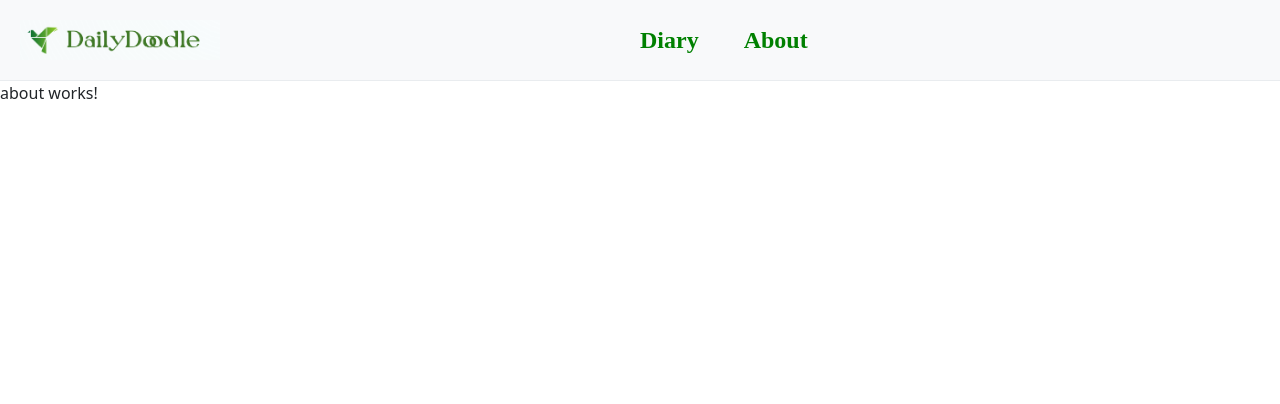
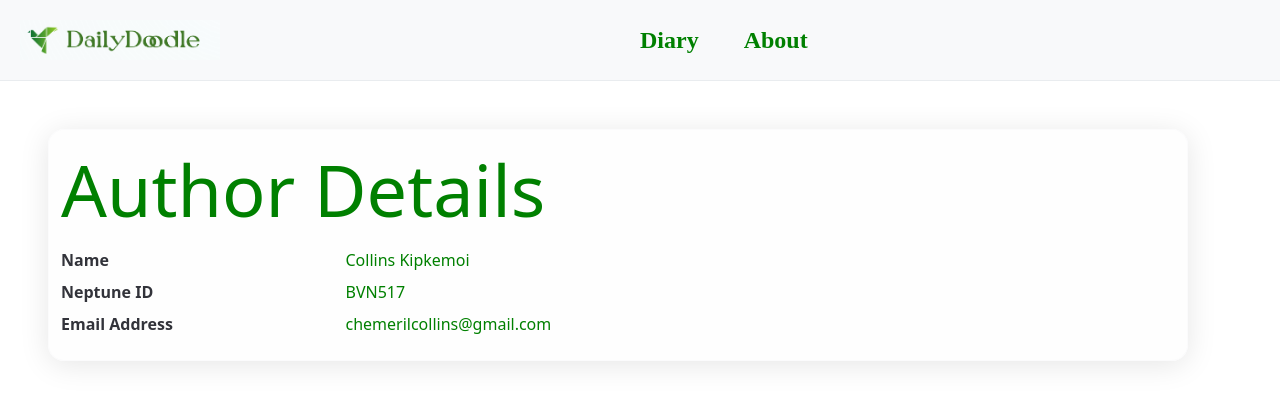
Before and after one commit to CollinsKipkemoi/Dairy-App, an Angular app: page /about in a window 1280 px wide. Shown: the top 404 px of the page. Built offline with nearby package versions, Linux system fonts and the light colour scheme.

Commit message:
About page

```diff
--- a/src/app/about/about.component.css
+++ b/src/app/about/about.component.css
@@ -0,0 +1,17 @@
+.details{
+  /* From https://css.glass */
+  background: rgba(248, 249, 250, 0.22);
+  border-radius: 16px;
+  box-shadow: 0 4px 30px rgba(0, 0, 0, 0.1);
+  backdrop-filter: blur(2.8px);
+  -webkit-backdrop-filter: blur(2.8px);
+  border: 1px solid rgba(248, 249, 250, 0.62);
+}
+
+h2, dd{
+  color: green;
+}
+
+dt{
+  color: rgb(50, 51, 58);
+}
--- a/src/app/about/about.component.html
+++ b/src/app/about/about.component.html
@@ -1 +1,17 @@
-<p>about works!</p>
+<div class="container details m-5">
+  <h2 class="display-2 my-3">Author Details</h2>
+  <dl class="row">
+
+    <dt class="col-sm-3">Name</dt>
+    <dd class="col-sm-9">Collins Kipkemoi</dd>
+
+    <dt class="col-sm-3">Neptune ID</dt>
+    <dd class="col-sm-9">BVN517</dd>
+
+    <dt class="col-sm-3">Email Address</dt>
+    <dd class="col-sm-9">chemerilcollins&#64;gmail.com</dd>
+
+  </dl>
+
+
+</div>
```
